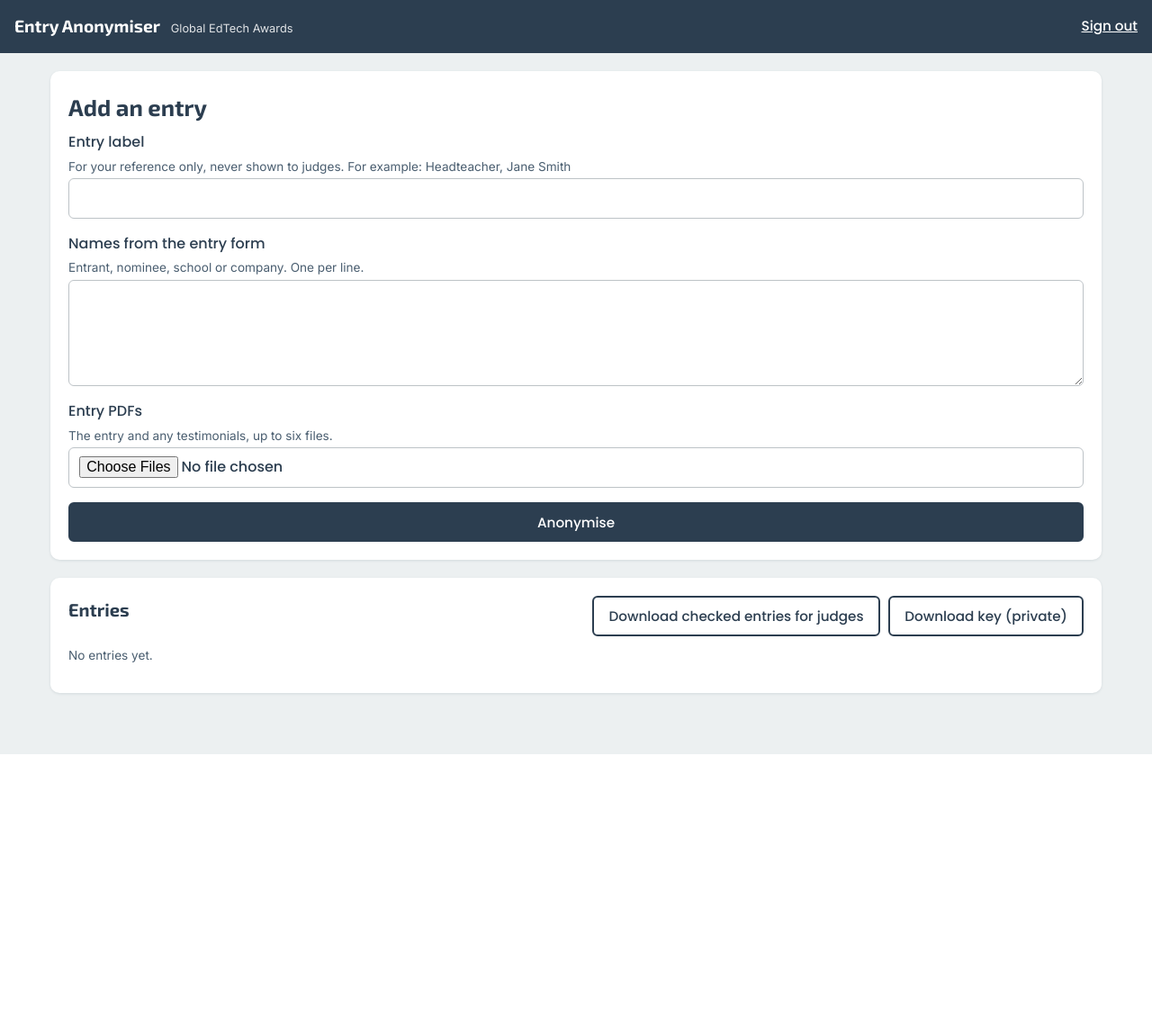
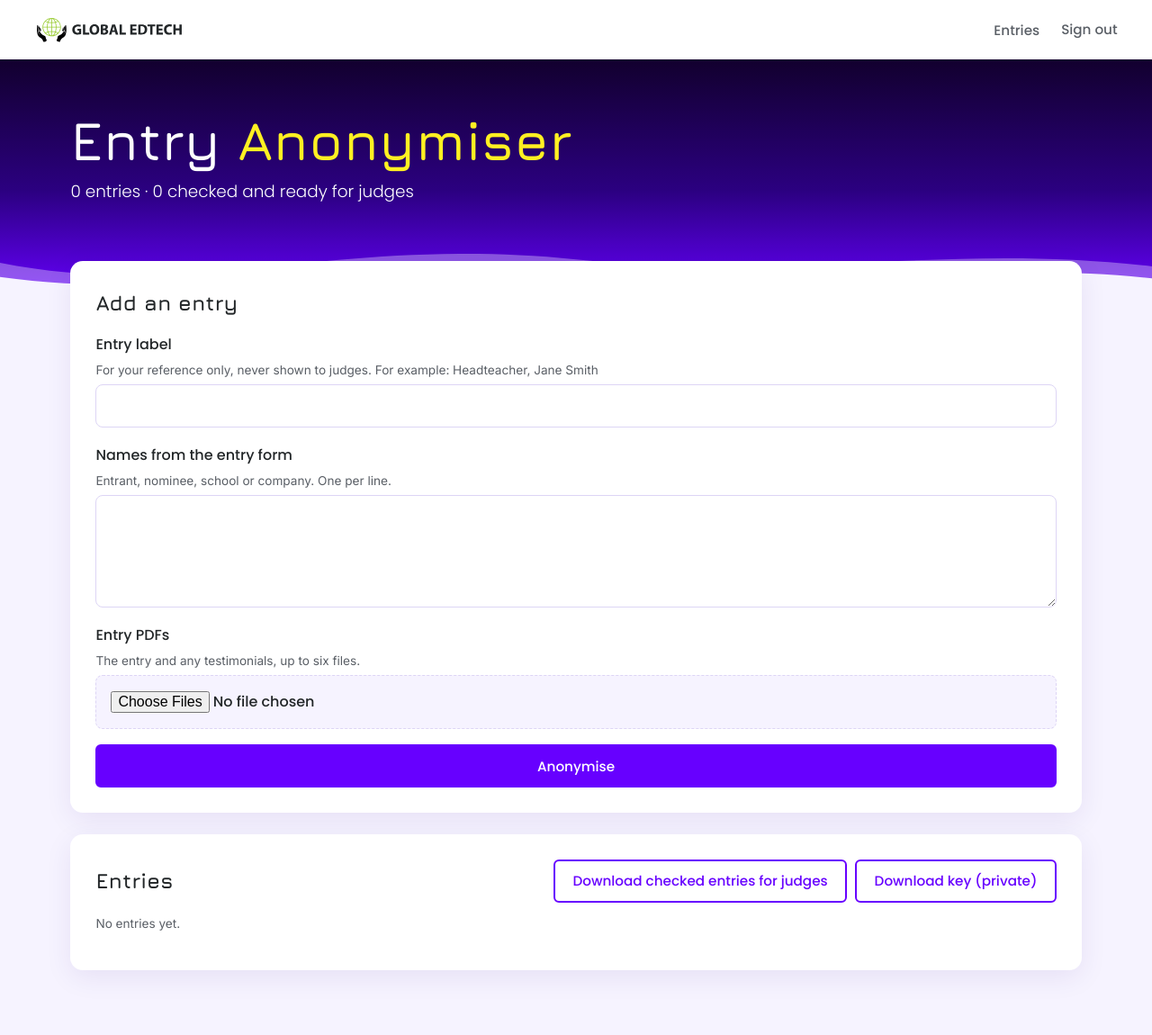
Before and after one commit to ictevangelist/getas-anonymiser, a Flask app: page / in a window 1280 px wide. Shown: the whole page at 90% size. Before the commit the page ends 838 px from the top, so only its background shows below. Run offline with Flask 3, Linux system fonts and the light colour scheme; the visitor is signed in with stand-in values (Sample User, id 1).

Commit message:
Restyle portal to match the Global EdTech Awards site
Awards logo and white header, purple gradient hero with wave, Jura
headings with yellow accent, Poppins body and purple buttons. All
text colour pairs meet WCAG AA.

Co-Authored-By: Claude Opus 5.5 <noreply@anthropic.com>
Claude-Session: https://claude.ai/code/session_01Wn6tGyGbziYuAskhFJNwmx

```diff
--- a/static/style.css
+++ b/static/style.css
@@ -1,63 +1,105 @@
+/* Styled after edtechawardsglobal.com: Jura headings, Poppins body,
+   deep purple hero with a wave, yellow accent, purple buttons. */
 :root {
-  --ink: #2C3E50;        /* Midnight Blue */
-  --ink-soft: #4A5E70;
-  --bg: #ECF0F1;         /* Clouds */
-  --card: #FFFFFF;
-  --line: #BDC3C7;       /* Silver */
-  --accent: #16A085;     /* Green Sea */
-  --good: #27AE60;       /* Nephritis */
-  --todo: #F39C12;       /* Orange */
-  --bad: #C0392B;        /* Pomegranate */
-  --wait: #2980B9;       /* Belize Hole */
+  --ink: #222628;         /* logo charcoal */
+  --ink-soft: #5a5f66;
+  --bg: #f6f3ff;          /* soft lavender page */
+  --card: #ffffff;
+  --line: #ddd5f5;
+  --purple: #6700ff;      /* site buttons */
+  --purple-dark: #5200cc;
+  --night: #12002e;       /* hero top */
+  --yellow: #fff022;      /* hero accent */
+  --good: #007a53;
+  --todo: #b35c00;
+  --bad: #cf2e2e;
 }
 * { box-sizing: border-box; }
 body { margin: 0; background: var(--bg); color: var(--ink);
-  font: 16px/1.55 "Poppins", system-ui, sans-serif; }
-h1, h2, .brand { font-family: "Exo 2", "Poppins", sans-serif; }
-h1 { font-size: 1.6rem; margin: 0 0 .5rem; }
-h2 { font-size: 1.25rem; margin: 0 0 .75rem; }
-a { color: var(--ink); text-decoration-color: var(--accent); text-decoration-thickness: 2px; }
+  font: 16px/1.6 "Poppins", system-ui, sans-serif; }
+h1, h2 { font-family: "Jura", "Poppins", sans-serif; font-weight: 700; letter-spacing: .01em; }
+h2 { font-size: 1.45rem; margin: 0 0 .9rem; }
+a { color: var(--purple); }
+
+/* Header */
 .top { display: flex; justify-content: space-between; align-items: center;
-  padding: .9rem 1rem; background: var(--ink); color: #fff; }
-.brand { color: #fff; text-decoration: none; font-size: 1.2rem; font-weight: 700; }
-.brand span { font: 400 .8rem "Inter", sans-serif; opacity: .85; margin-left: .5rem; }
-main { max-width: 1200px; margin: 0 auto; padding: 1.25rem 1rem 3rem; }
-.card { background: var(--card); border-radius: 10px; padding: 1.25rem;
-  margin-bottom: 1.25rem; box-shadow: 0 1px 3px rgba(44, 62, 80, .12); }
-.narrow { max-width: 380px; margin: 3rem auto; display: grid; gap: 1rem; }
-.grid { display: grid; gap: 1rem; }
-.grid.two { grid-template-columns: repeat(auto-fit, minmax(280px, 1fr)); }
+  padding: 1rem clamp(1rem, 3vw, 2.5rem); background: #fff;
+  box-shadow: 0 1px 0 rgba(0, 0, 0, .06); position: relative; z-index: 2; }
+.brand img { height: 34px; display: block; }
+.top nav { display: flex; gap: 1.5rem; align-items: center; }
+.top nav a, .link { font: 500 .95rem "Poppins", sans-serif; color: var(--ink-soft);
+  text-decoration: none; background: none; border: 0; padding: 0; cursor: pointer; }
+.top nav a:hover, .link:hover { color: var(--purple); background: none; }
+
+/* Hero */
+.hero { position: relative; color: #fff; overflow: hidden;
+  background: linear-gradient(180deg, var(--night) 0%, #2b0080 55%, var(--purple) 100%); }
+.hero-inner { max-width: 1200px; margin: 0 auto;
+  padding: clamp(2rem, 5vw, 3.5rem) clamp(1rem, 3vw, 2.5rem) clamp(4.5rem, 8vw, 6.5rem); }
+.hero h1 { font-size: clamp(2.2rem, 6vw, 3.8rem); line-height: 1.1; margin: 0; font-weight: 600; }
+.hero h1 span { color: var(--yellow); }
+.lede { font-weight: 300; font-size: 1.15rem; margin: .6rem 0 0; }
+.crumb { margin: 0 0 .75rem; }
+.crumb a { color: #fff; font-size: .95rem; }
+.wave { position: absolute; left: 0; bottom: -1px; width: 100%; height: 70px; color: var(--bg); }
+
+main { max-width: 1200px; margin: -2.5rem auto 0; padding: 0 clamp(1rem, 3vw, 2.5rem) 3rem;
+  position: relative; }
+
+/* Cards and forms */
+.card { background: var(--card); border-radius: 14px; padding: clamp(1.1rem, 3vw, 1.75rem);
+  margin-bottom: 1.5rem; box-shadow: 0 8px 30px rgba(51, 0, 128, .08); }
+.narrow { max-width: 420px; margin: 0 auto 3rem; display: grid; gap: 1rem; }
+.grid { display: grid; gap: 1.1rem; }
+.grid.two { grid-template-columns: repeat(auto-fit, minmax(280px, 1fr)); align-items: start; }
+.grid.two .actions { grid-column: 1 / -1; }
 label { display: grid; gap: .35rem; font-weight: 500; }
-small, .muted { font: 400 .85rem "Inter", sans-serif; color: var(--ink-soft); }
-input, textarea { font: inherit; padding: .55rem .7rem; border: 1px solid var(--line);
-  border-radius: 6px; width: 100%; background: #fff; color: var(--ink); }
-input:focus, textarea:focus, button:focus-visible, a:focus-visible {
-  outline: 3px solid var(--accent); outline-offset: 1px; }
-button, .button { font: 500 .95rem "Poppins", sans-serif; padding: .55rem 1rem;
-  border-radius: 6px; border: 2px solid var(--ink); background: #fff; color: var(--ink);
-  cursor: pointer; text-decoration: none; display: inline-block; }
-.primary { background: var(--ink); color: #fff; }
+small, .muted { font: 400 .85rem/1.5 "Inter", sans-serif; color: var(--ink-soft); }
+input, textarea { font: inherit; padding: .65rem .8rem; border: 1px solid var(--line);
+  border-radius: 8px; width: 100%; background: #fff; color: var(--ink); }
+input[type=file] { background: var(--bg); border-style: dashed; padding: 1rem; }
+input:focus, textarea:focus { outline: 3px solid rgba(103, 0, 255, .35); border-color: var(--purple); }
+button:focus-visible, a:focus-visible { outline: 3px solid var(--yellow); outline-offset: 2px; }
+
+button, .button { font: 500 .95rem "Poppins", sans-serif; padding: .65rem 1.2rem;
+  border-radius: 6px; border: 2px solid var(--purple); background: #fff; color: var(--purple);
+  cursor: pointer; text-decoration: none; display: inline-block; transition: background .15s; }
+button:hover, .button:hover { background: var(--bg); }
+.primary { background: var(--purple); color: #fff; }
+.primary:hover { background: var(--purple-dark); border-color: var(--purple-dark); }
 .danger { border-color: var(--bad); color: var(--bad); }
-.link { background: none; border: 0; color: #fff; text-decoration: underline; padding: 0; }
-.row { display: flex; flex-wrap: wrap; gap: 1rem; justify-content: space-between; align-items: flex-start; }
+.row { display: flex; flex-wrap: wrap; gap: 1rem; justify-content: space-between; align-items: center; }
+.row h2 { margin: 0; }
 .actions { display: flex; flex-wrap: wrap; gap: .6rem; align-items: center; }
 .actions form { margin: 0; }
-table { width: 100%; border-collapse: collapse; }
-th, td { text-align: left; padding: .6rem .5rem; border-bottom: 1px solid var(--bg); }
-th { font: 500 .8rem "Inter", sans-serif; text-transform: uppercase; letter-spacing: .04em; color: var(--ink-soft); }
-.tag { font: 500 .8rem "Inter", sans-serif; padding: .15rem .6rem; border-radius: 99px;
-  border-left: 6px solid; background: var(--bg); white-space: nowrap; }
-.tag.good { border-color: var(--good); } .tag.todo { border-color: var(--todo); }
-.tag.bad { border-color: var(--bad); } .tag.wait { border-color: var(--wait); }
-.flash, .notice { background: #FEF5E7; border-left: 5px solid var(--todo);
-  padding: .7rem 1rem; border-radius: 6px; }
-.notice.bad { background: #FDEDEC; border-color: var(--bad); }
+
+/* Entries table */
+table { width: 100%; border-collapse: collapse; margin-top: 1rem; }
+th, td { text-align: left; padding: .75rem .5rem; border-bottom: 1px solid var(--line); }
+th { font: 500 .78rem "Inter", sans-serif; text-transform: uppercase; letter-spacing: .06em; color: var(--ink-soft); }
+td a { font-weight: 600; }
+.tag { font: 500 .8rem "Inter", sans-serif; padding: .2rem .7rem; border-radius: 99px;
+  white-space: nowrap; color: #fff; }
+.tag.good { background: var(--good); } .tag.todo { background: var(--todo); }
+.tag.bad { background: var(--bad); } .tag.wait { background: var(--purple); }
+
+/* Messages */
+.flash, .notice { background: #fffbd6; border-left: 5px solid #e6c800;
+  padding: .8rem 1rem; border-radius: 8px; }
+.flash { margin: 0 0 1.25rem; box-shadow: 0 8px 30px rgba(51, 0, 128, .08); }
+.notice.bad { background: #fdecec; border-color: var(--bad); }
+
+/* Entry review */
 .chips { list-style: none; padding: 0; display: flex; flex-wrap: wrap; gap: .4rem; }
-.chips li { font: .85rem "Inter", sans-serif; background: var(--bg); padding: .2rem .6rem; border-radius: 6px; }
-.chips span { color: var(--ink-soft); }
+.chips li { font: .85rem "Inter", sans-serif; background: var(--bg); padding: .25rem .65rem; border-radius: 99px; }
+.chips span { color: var(--purple); font-weight: 500; }
 details { margin: .75rem 0 1rem; } summary { cursor: pointer; font-weight: 500; }
 .pages { display: grid; grid-template-columns: repeat(auto-fit, minmax(300px, 1fr));
-  gap: 1rem; margin-top: 1rem; }
+  gap: 1.25rem; margin-top: 1.25rem; }
 figure { margin: 0; }
-figcaption { font: .85rem "Inter", sans-serif; color: var(--ink-soft); margin-bottom: .3rem; }
-figure img { width: 100%; border: 1px solid var(--line); border-radius: 4px; background: #fff; }
+figcaption { font: .85rem "Inter", sans-serif; color: var(--ink-soft); margin-bottom: .35rem; }
+figure img { width: 100%; border: 1px solid var(--line); border-radius: 8px; background: #fff; }
+
+/* Sign-in page */
+.login .hero-inner { text-align: center; padding-bottom: 7rem; }
+.login main { margin-top: -5rem; }
--- a/templates/base.html
+++ b/templates/base.html
@@ -5,17 +5,27 @@
 <meta name="viewport" content="width=device-width, initial-scale=1">
 <title>{% block title %}Entry Anonymiser{% endblock %} · Global EdTech Awards</title>
 <link rel="preconnect" href="https://fonts.googleapis.com">
-<link href="https://fonts.googleapis.com/css2?family=Exo+2:wght@600;700&family=Poppins:wght@400;500;600&family=Inter:wght@400;500&display=swap" rel="stylesheet">
+<link href="https://fonts.googleapis.com/css2?family=Jura:wght@500;600;700&family=Poppins:wght@300;400;500;600&family=Inter:wght@400;500&display=swap" rel="stylesheet">
 <link rel="stylesheet" href="{{ url_for('static', filename='style.css') }}">
 {% block head %}{% endblock %}
 </head>
-<body>
+<body class="{% block body_class %}{% endblock %}">
 <header class="top">
-  <a class="brand" href="{{ url_for('index') }}">Entry Anonymiser <span>Global EdTech Awards</span></a>
+  <a class="brand" href="{{ url_for('index') }}"><img src="{{ url_for('static', filename='logo.svg') }}" alt="Global EdTech"></a>
   {% if session.user %}
-  <form method="post" action="{{ url_for('logout') }}"><button class="link">Sign out</button></form>
+  <nav>
+    <a href="{{ url_for('index') }}">Entries</a>
+    <form method="post" action="{{ url_for('logout') }}"><button class="link">Sign out</button></form>
+  </nav>
   {% endif %}
 </header>
+<section class="hero">
+  <div class="hero-inner">{% block hero %}{% endblock %}</div>
+  <svg class="wave" viewBox="0 0 1440 90" preserveAspectRatio="none" aria-hidden="true">
+    <path d="M0,40 C240,95 420,0 720,35 C1000,68 1180,10 1440,45 L1440,90 L0,90 Z" fill="currentColor" opacity=".35"/>
+    <path d="M0,60 C260,100 460,20 760,55 C1040,86 1220,35 1440,62 L1440,90 L0,90 Z" fill="currentColor"/>
+  </svg>
+</section>
 <main>
   {% for message in get_flashed_messages() %}<p class="flash">{{ message }}</p>{% endfor %}
   {% block content %}{% endblock %}
--- a/templates/index.html
+++ b/templates/index.html
@@ -1,8 +1,13 @@
 {% extends "base.html" %}
 {% block title %}Entries{% endblock %}
+{% block hero %}
+  <h1>Entry <span>Anonymiser</span></h1>
+  {% set ready = entries|selectattr('checked')|list|length %}
+  <p class="lede">{{ entries|length }} entr{{ 'y' if entries|length == 1 else 'ies' }} · {{ ready }} checked and ready for judges</p>
+{% endblock %}
 {% block content %}
 <section class="card">
-  <h1>Add an entry</h1>
+  <h2>Add an entry</h2>
   <form method="post" action="{{ url_for('create') }}" enctype="multipart/form-data" class="grid">
     <label>Entry label <small>For your reference only, never shown to judges. For example: Headteacher, Jane Smith</small>
       <input name="label" required></label>
```
Also changed, not shown: templates/entry.html (+6 -5 lines), templates/login.html (+6 -1 lines), static/logo.svg (added).
